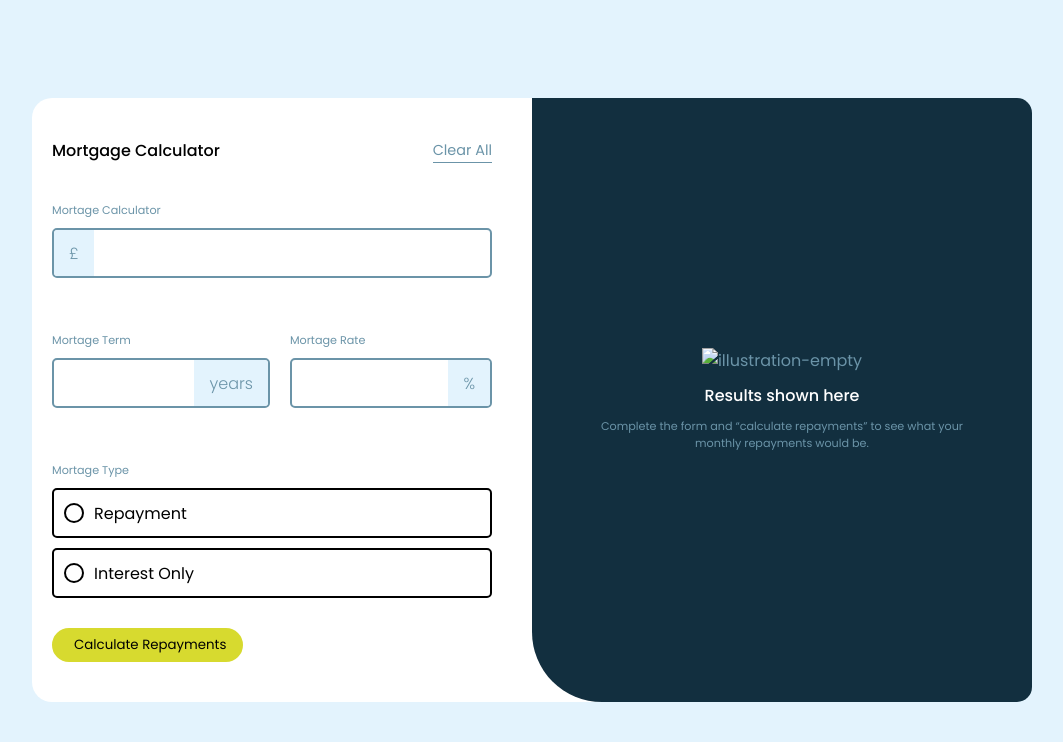
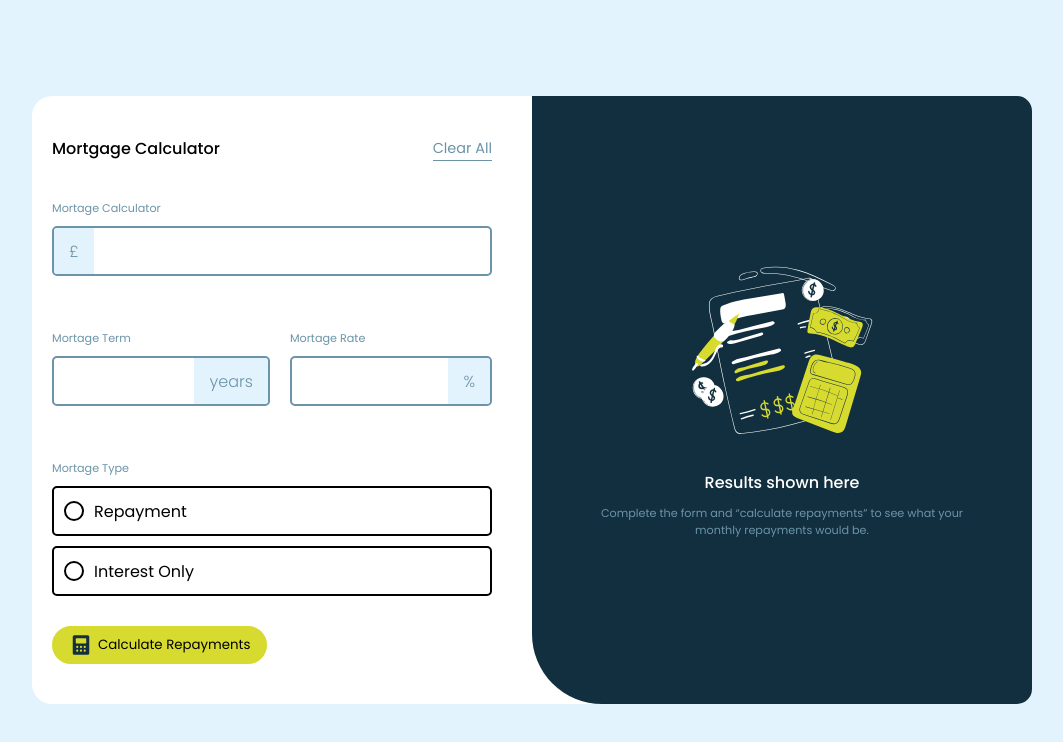
Before and after one commit to saroj2062/mantatory-calculator, a plain HTML site: page index.html in a window 1280 px wide. Shown: the whole page, without its empty margins (108-1171 px from the left). Drawn offline with Linux system fonts and the light colour scheme.

Commit message:
Update index.html

```diff
--- a/index.html
+++ b/index.html
@@ -73,7 +73,7 @@
             Interest Only </label>
        </div>
 
-    <button id="calculation" ><img src="assets/images/icon-calculator.svg" alt="">Calculate Repayments</button>
+    <button id="calculation" ><img src="icon-calculator.svg" alt="">Calculate Repayments</button>
 
     </form>
 
@@ -85,7 +85,7 @@
   <div class="result-container">
     <div class="empty-design" id="empty">
       <figure class="img-container">
-      <img src="assets/images/illustration-empty.svg" alt="illustration-empty">
+      <img src="illustration-empty.svg" alt="illustration-empty">
 
     </figure>
     <div class="detail-container">
```
